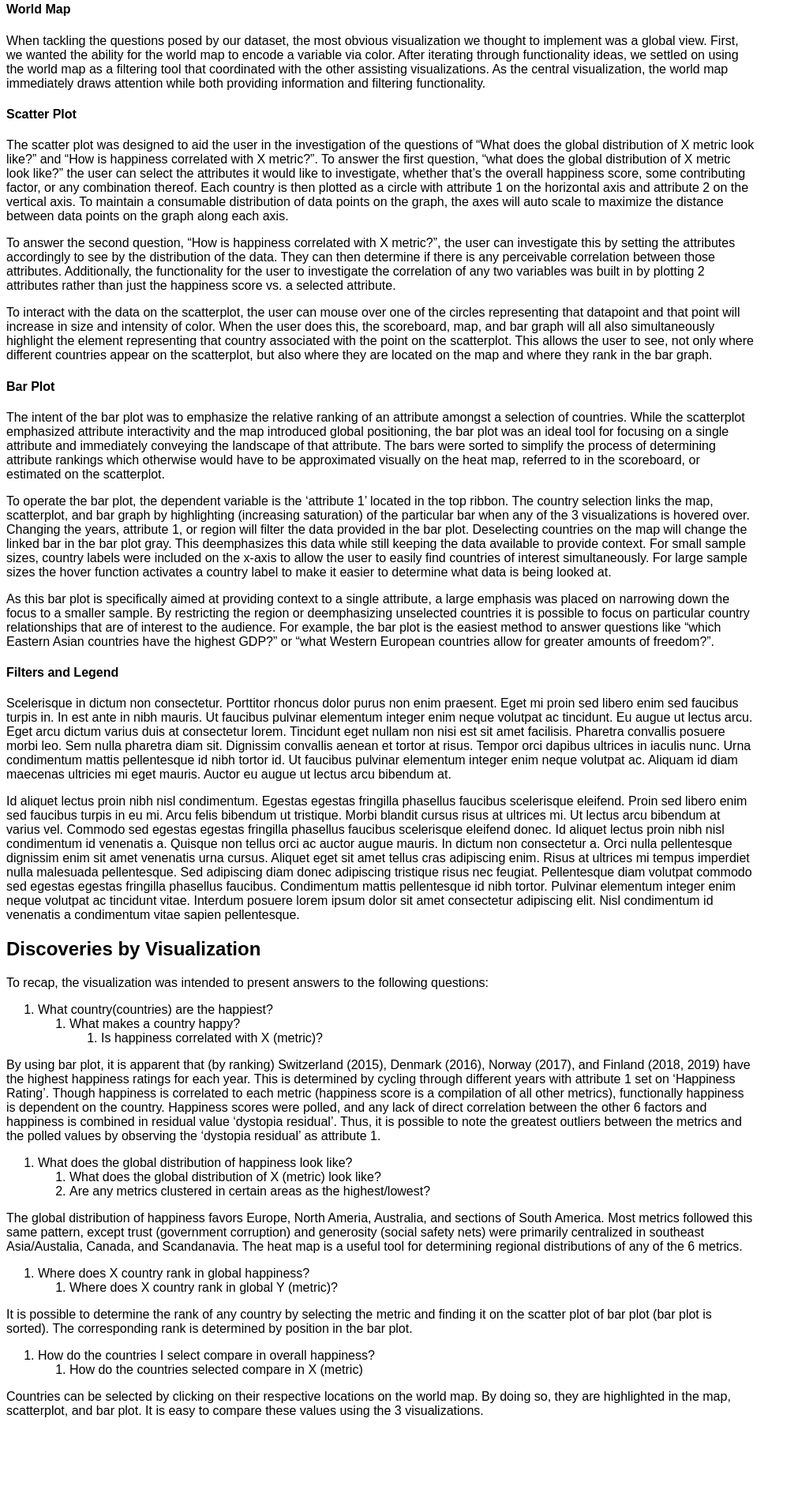
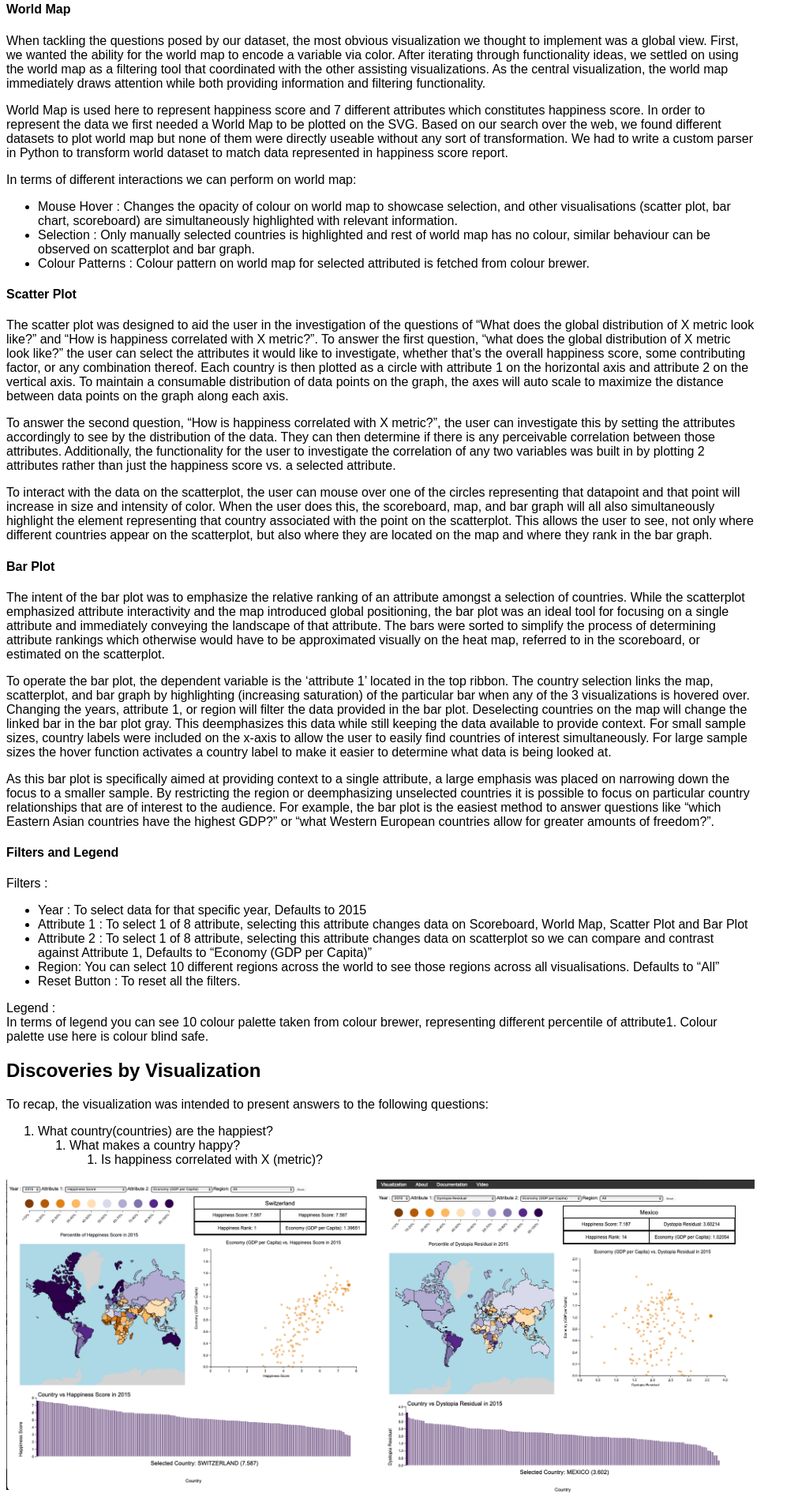
Before and after one commit to rahuljhs/world_happiness_report, a plain HTML site: page html/documentation.html in a window 1280 px wide. Shown: the part 1819-3720 px from the top of the page at 79% size, without its empty margins (0-1011 px from the left). Before the commit the page ends 3631 px from the top, so only its background shows below. Drawn offline with Linux system fonts and the light colour scheme.

Commit message:
Doc Update

```diff
--- a/html/documentation.html
+++ b/html/documentation.html
@@ -75,11 +75,18 @@
         <h2>Rationale</h2>
             <h4>World Map</h4>
             <p>
-                When tackling the questions posed by our dataset, the most obvious visualization we thought to implement was
-                a global view.  First, we wanted the ability for the world map to encode a variable via color.  After iterating
-                through functionality ideas, we settled on using the world map as a filtering tool that coordinated
-                with the other assisting visualizations.  As the central visualization, the world map immediately draws attention while both
-                providing information and filtering functionality.
+                When tackling the questions posed by our dataset, the most obvious visualization we thought to implement was a global view. First, we wanted the ability for the world map to encode a variable via color. After iterating through functionality ideas, we settled on using the world map as a filtering tool that coordinated with the other assisting visualizations. As the central visualization, the world map immediately draws attention while both providing information and filtering functionality.
+            </p>
+            <p>
+                World Map is used here to represent happiness score and 7 different attributes which constitutes happiness score. In order to represent the data we first needed a World Map to be plotted on the SVG. Based on our search over the web, we found different datasets to plot world map but none of them were directly useable without any sort of transformation. We had to write a custom parser in Python to transform world dataset to match data represented in happiness score report.
+            </p>
+            <p>
+                In terms of different interactions we can perform on world map:
+                <ul>
+                        <li>Mouse Hover : Changes the opacity of colour on world map to showcase selection, and other visualisations (scatter plot, bar chart, scoreboard) are simultaneously highlighted with relevant information.</li>
+                        <li>Selection : Only manually selected countries is highlighted and rest of world map has no colour, similar behaviour can be observed on scatterplot and bar graph.</li>
+                        <li>Colour Patterns : Colour pattern on world map for selected attributed is fetched from colour brewer.</li>
+                </ul>
             </p>
             <h4>Scatter Plot</h4>
             <p>
@@ -115,10 +122,16 @@
             </p>
             <h4>Filters and Legend</h4>
             <p>
-                Scelerisque in dictum non consectetur. Porttitor rhoncus dolor purus non enim praesent. Eget mi proin sed libero enim sed faucibus turpis in. In est ante in nibh mauris. Ut faucibus pulvinar elementum integer enim neque volutpat ac tincidunt. Eu augue ut lectus arcu. Eget arcu dictum varius duis at consectetur lorem. Tincidunt eget nullam non nisi est sit amet facilisis. Pharetra convallis posuere morbi leo. Sem nulla pharetra diam sit. Dignissim convallis aenean et tortor at risus. Tempor orci dapibus ultrices in iaculis nunc. Urna condimentum mattis pellentesque id nibh tortor id. Ut faucibus pulvinar elementum integer enim neque volutpat ac. Aliquam id diam maecenas ultricies mi eget mauris. Auctor eu augue ut lectus arcu bibendum at.
-            </p>
-            <p>
-                Id aliquet lectus proin nibh nisl condimentum. Egestas egestas fringilla phasellus faucibus scelerisque eleifend. Proin sed libero enim sed faucibus turpis in eu mi. Arcu felis bibendum ut tristique. Morbi blandit cursus risus at ultrices mi. Ut lectus arcu bibendum at varius vel. Commodo sed egestas egestas fringilla phasellus faucibus scelerisque eleifend donec. Id aliquet lectus proin nibh nisl condimentum id venenatis a. Quisque non tellus orci ac auctor augue mauris. In dictum non consectetur a. Orci nulla pellentesque dignissim enim sit amet venenatis urna cursus. Aliquet eget sit amet tellus cras adipiscing enim. Risus at ultrices mi tempus imperdiet nulla malesuada pellentesque. Sed adipiscing diam donec adipiscing tristique risus nec feugiat. Pellentesque diam volutpat commodo sed egestas egestas fringilla phasellus faucibus. Condimentum mattis pellentesque id nibh tortor. Pulvinar elementum integer enim neque volutpat ac tincidunt vitae. Interdum posuere lorem ipsum dolor sit amet consectetur adipiscing elit. Nisl condimentum id venenatis a condimentum vitae sapien pellentesque.
+                Filters :
+                <ul>
+                    <li>Year : To select data for that specific year, Defaults to 2015</li>
+                    <li>Attribute 1 : To select 1 of 8 attribute, selecting this attribute changes data on Scoreboard, World Map, Scatter Plot and Bar Plot</li>
+                    <li>Attribute 2 : To select 1 of 8 attribute, selecting this attribute changes data on scatterplot so we can compare and contrast against Attribute 1, Defaults to “Economy (GDP per Capita)”</li>
+                    <li>Region: You can select 10 different regions across the world to see those regions across all visualisations. Defaults to “All”</li>
+                    <li>Reset Button : To reset all the filters.</li>
+                </ul>
+                Legend : <br>
+                In terms of legend you can see 10 colour palette taken from colour brewer, representing different percentile of attribute1. Colour palette use here is colour blind safe.
             </p>
 
         <h2>Discoveries by Visualization</h2>
@@ -134,6 +147,14 @@
                         </ol>
                     </ol>
             </ol>
+            <div style="display:flex">
+                <div>
+                    <img src="../assets/1.1.png" width="100%" alt="1.1" >
+                </div>
+                <div>
+                    <img src="../assets/1.2.png" width="100%" alt="1.2" >
+                </div>
+            </div>
                 <p>
                     By using bar plot, it is apparent that (by ranking) Switzerland (2015), Denmark (2016), Norway (2017), and Finland (2018, 2019) have the highest happiness ratings for each year. This is determined by cycling through different years with attribute 1 set on ‘Happiness Rating’. Though happiness is correlated to each metric (happiness score is a compilation of all other metrics), functionally happiness is dependent on the country. Happiness scores were polled, and any lack of direct correlation between the other 6 factors and happiness is combined in residual value ‘dystopia residual’. Thus, it is possible to note the greatest outliers between the metrics and the polled values by observing the ‘dystopia residual’ as attribute 1.
                 </p>
@@ -144,6 +165,16 @@
                             <li>Are any metrics clustered in certain areas as the highest/lowest?</li>
                         </ol>
                 </ol>
+
+                <div style="display:flex">
+                    <div>
+                        <img src="../assets/2.1.png" width="100%" alt="2.1" >
+                    </div>
+                    <div>
+                        <img src="../assets/2.2.png" width="100%" alt="2.2" >
+                    </div>
+                </div>
+
                 <p>
                     The global distribution of happiness favors Europe, North Ameria, Australia, and sections of South America. Most metrics followed this same pattern, except trust (government corruption) and generosity (social safety nets) were primarily centralized in southeast Asia/Austalia, Canada, and Scandanavia. The heat map is a useful tool for determining regional distributions of any of the 6 metrics.
                 </p>
@@ -153,6 +184,11 @@
                             <li>Where does X country rank in global Y (metric)?</li>
                         </ol>
                 </ol>
+                <div style="margin-left: 25%">
+                    <div>
+                        <img src="../assets/3.png" width="70%" alt="3" >
+                    </div>
+                </div>
                 <p>
                     It is possible to determine the rank of any country by selecting the metric and finding it on the scatter plot of bar plot (bar plot is sorted). The corresponding rank is determined by position in the bar plot.
                 </p>
@@ -162,6 +198,11 @@
                         <li>How do the countries selected compare in X (metric)</li>
                     </ol>
                 </ol>
+                <div style="margin-left: 25%">
+                    <div>
+                        <img src="../assets/4.png" width="70%" alt="4" >
+                    </div>
+                </div>
                 <p>
                     Countries can be selected by clicking on their respective locations on the world map. By doing so, they are highlighted in the map, scatterplot, and bar plot. It is easy to compare these values using the 3 visualizations.
                 </p>
```
Also changed, not shown: assets/1.1.png (added), assets/1.2.png (added), assets/2.1.png (added), assets/2.2.png (added), assets/3.png (added), assets/4.png (added).
